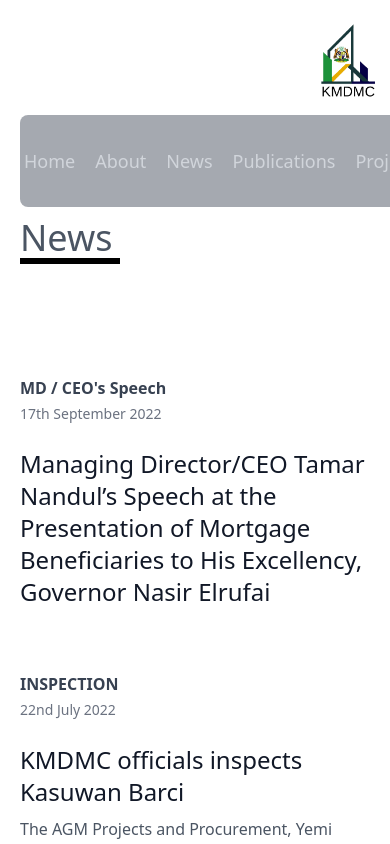
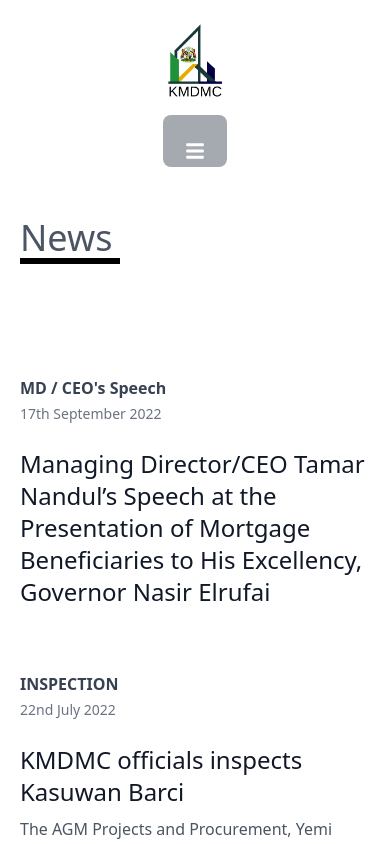
Before and after one commit to general-Dee/kmdmc, a Next.js app: page /news in a window 390 px wide. Shown: the top 844 px of the page. Built offline with nearby package versions, Linux system fonts and the light colour scheme.

Commit message:
overthinking design

```diff
--- a/components/Banner.tsx
+++ b/components/Banner.tsx
@@ -20,14 +20,15 @@
   }, [bannerImages])
 
   return (
-    <div className='max-w-4xl overflow-x-hidden flex flex-col over'>
-      <div className='absolute top-0 left-0 -z-6 h-[95vh] w-screen'>
+    // <div className='max-w-4xl overflow-x-hidden flex flex-col over'>
+    <div className='max-w-4xl overflow-x-hidden flex flex-col cover'>
+      <div className='absolute top-0 left-0 -z-6 h-[95vh] w-full'>
         <Image
         priority
         src= {`/${bannerImg ? bannerImg.img : ""}`}
         layout= 'fill'
         objectFit='cover'
-        // className="-z-8 lg:h-[600px]"
+        className="-z-8 lg:h-[600px]"
         />
       </div>
 
--- a/components/BasicMenu.tsx
+++ b/components/BasicMenu.tsx
@@ -18,7 +18,7 @@
   }
 
   return (
-    <div className="md:!hidden">
+    <div className="md:!hidden bg-slate-800 bg-opacity-40 rounded-lg">
       <Button
         id="basic-button"
         aria-controls={open ? 'basic-menu' : undefined}
--- a/components/Header.tsx
+++ b/components/Header.tsx
@@ -56,7 +56,7 @@
               transition= {{duration: .8}}
               whileInView= {{ opacity: 1, x: 0}}
               viewport= {{ once: true}}
-            className="hidden space-x-5 md:flex item-center">
+            className="md:hidden space-x-5 md:flex item-center">
                 <Link href={'/'}><li className="headerLink">Home</li></Link>
                 <Link href={'/about'}><li className="headerLink">About</li></Link>
                 <Link href={'/news'}><li className="headerLink">News</li></Link>
--- a/components/NewHead.tsx
+++ b/components/NewHead.tsx
@@ -3,6 +3,7 @@
 import React, { useEffect, useState } from 'react'
 import { motion } from 'framer-motion'
 import { FaFacebook, FaInstagram, FaTwitter } from 'react-icons/fa'
+import BasicMenu from './BasicMenu'
 
 
 type Props = {}
@@ -27,7 +28,8 @@
     },[])
   return (
     <header className="text-gray-600 body-font">
-    <div className="container mx-auto flex flex-wrap p-5 flex-col md:flex-row items-center">
+
+    <div className="relative container mx-auto flex flex-wrap p-5 flex-col md:flex-row items-center">
       <a className="flex title-font font-medium items-center text-gray-900 mb-4 md:mb-0">
       <motion.div
             initial= {{
@@ -43,7 +45,8 @@
               </Link>
             </motion.div>
       </a>
-      <nav className="md:ml-auto flex flex-wrap items-center text-base justify-center bg-slate-800 bg-opacity-40 rounded-lg">
+      <BasicMenu />
+      <nav className="hidden md:ml-auto lg:flex flex-wrap items-center text-base justify-center bg-slate-800 bg-opacity-40 rounded-lg">
             <motion.ul
                 initial= {{
                 x: -80,
@@ -52,7 +55,7 @@
                 transition= {{duration: .8}}
                 whileInView= {{ opacity: 1, x: 0}}
                 viewport= {{ once: true}}
-            className="space-x-5 flex item-center px-1">
+                className="space-x-4 flex item-center px-1">
                     <Link href={'/'}><li className="headerLink">Home</li></Link>
                     <Link href={'/about'}><li className="headerLink">About</li></Link>
                     <Link href={'/news'}><li className="headerLink">News</li></Link>
@@ -77,6 +80,7 @@
         </div>
       </nav>
 
+
     </div>
   </header>
   )
--- a/components/Video.tsx
+++ b/components/Video.tsx
@@ -19,10 +19,10 @@
         //         <iframe width="700" height="350" src="https://www.youtube.com/embed/-sscEwLauyk" title="YouTube video player" frameBorder="0" allow="accelerometer; autoplay; clipboard-write; encrypted-media; gyroscope; picture-in-picture" allowFullScreen></iframe>
         //     </section>
         // </motion.div>
-        <div className='flex flex-col items-center w-screen bg-red-300 overflow-x-hidden'>
-            <div className='w-full text-center'>
-                <h1 className="text-xl font-medium title-font mb-4 text-gray-900">End of Year Message (2019)</h1>
-                <iframe width="700" height="350" src="https://www.youtube.com/embed/-sscEwLauyk" title="YouTube video player" frameBorder="0" allow="accelerometer; autoplay; clipboard-write; encrypted-media; gyroscope; picture-in-picture" allowFullScreen></iframe>
+        <div className='flex flex-col items-center w-screen overflow-x-hidden'>
+            <div className='w-full justify-items-center'>
+                <h1 className="text-xl font-medium text-center mb-4 text-gray-900">End of Year Message (2019)</h1>
+                <iframe className='w-full h-[40vh] lg:h-[60vh]' src="https://www.youtube.com/embed/-sscEwLauyk" title="YouTube video player" frameBorder="0" allow="accelerometer; autoplay; clipboard-write; encrypted-media; gyroscope; picture-in-picture" allowFullScreen></iframe>
             </div>
         </div>
   )
--- a/styles/globals.css
+++ b/styles/globals.css
@@ -18,9 +18,8 @@
 @layer components {
     .headerLink {
         /* @apply cursor-pointer text-lg font-light py-8 md:px-2 lg:px-4 text-gray-300 hover:text-[#fff] hover:scale-110 transition duration-[.4s]; */
-        @apply cursor-pointer text-lg font-light py-8 md:px-2 lg:px-4 text-gray-300 hover:text-[#fff] hover:scale-110 transition duration-[.4s];
+        @apply cursor-pointer text-[10px] md:text-lg font-light py-2 md:py-8 md:px-2 lg:px-4 text-gray-300 hover:text-[#fff] hover:scale-110 transition duration-[.4s];
     }
-
 
     .socialLink {
         @apply h-4 w-4 md:h-5 md:w-5 lg:h-6 lg:w-6 cursor-pointer text-gray-100 hover:text-gray-300 transition duration-[.4s]
```
Lines whose indentation alone changed are shown as unchanged.
